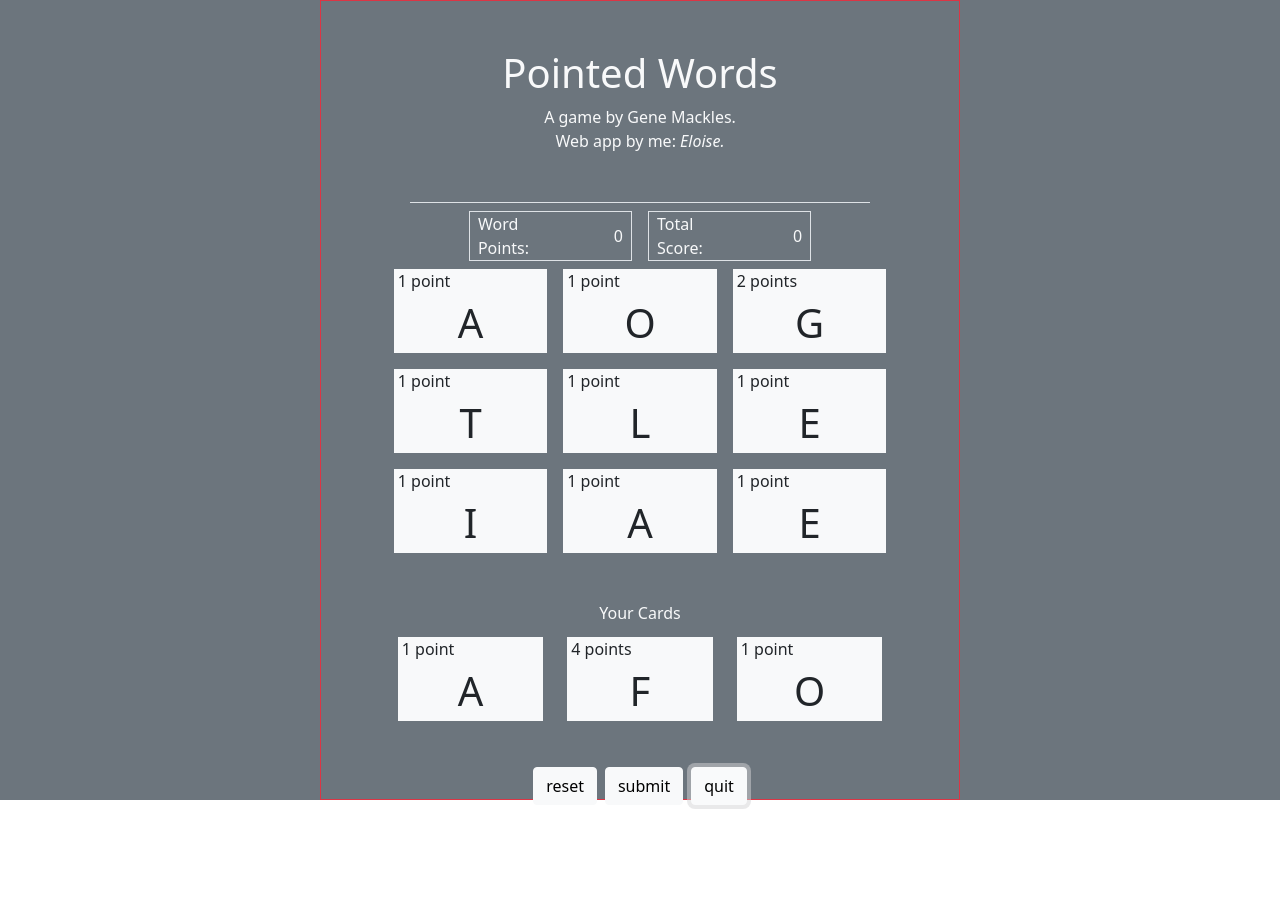
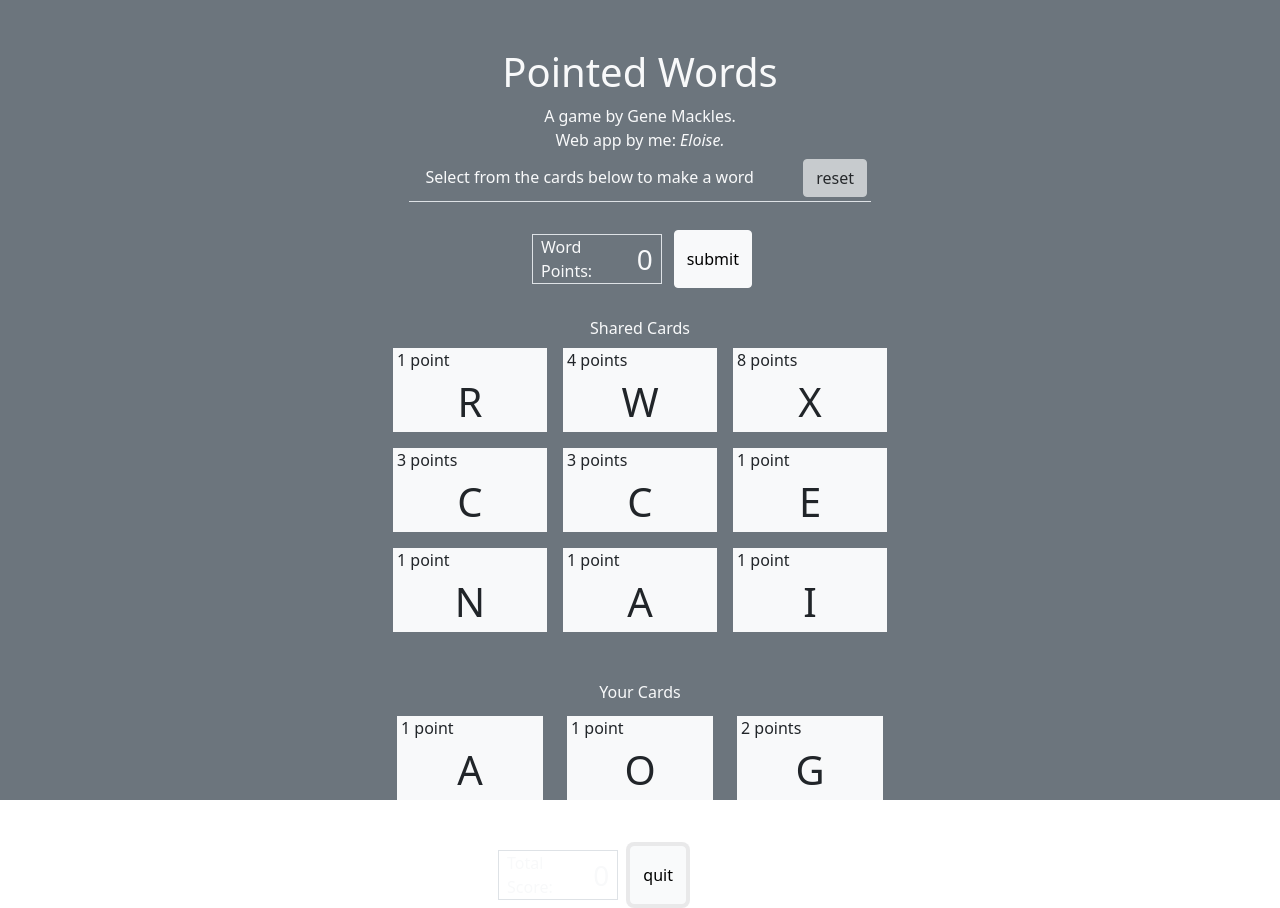
Before and after one commit to sashamaryl/Pointed-Words, a React (Create React App) app: page / in a window 1280 px wide. Both pictures are taken after a click on the button "start new game". Before the commit the page ends 809 px from the top, so only its background shows below. Built offline with nearby package versions, Linux system fonts and the light colour scheme.

Commit message:
very decent shape

```diff
--- a/src/App.tsx
+++ b/src/App.tsx
@@ -2,11 +2,12 @@ import React, { useCallback, useEffect, useState } from "react";
 import { Button } from "react-bootstrap";
 import Container from "react-bootstrap/esm/Container";
 import "./App.css";
+import { ResultText } from "./common";
 import "./custom.scss";
 import isValidWord from "./dictionary";
 import { WordDisplay } from "./DisplayLetter";
 import PointCard, { PointCardType } from "./PointCard";
-import { GameStateType } from "./types";
+import { GameStateType, isInSubmitState, wordWasAccepted, wordWasRejected } from "./types";
 import useCardDeck from "./usecarddeck";
 
 function App() {
@@ -44,11 +45,13 @@ function App() {
     useEffect(() => {
         if (usedCardIds.length <= 0) return;
 
-        const cards = idCardLookupMulti(usedCardIds);
+        if (gameState === "word-building") {
+            const cards = idCardLookupMulti(usedCardIds);
 
-        const points = cards.map((card) => card?.value ?? 0).reduce((a, b) => a + b);
+            const points = cards.map((card) => card?.value ?? 0).reduce((a, b) => a + b);
 
-        gameState === "word-building" && setPointTotal(points);
+            setPointTotal(points);
+        }
     }, [gameState, idCardLookupMulti, usedCardIds, usedCards]);
 
     useEffect(() => {
@@ -79,18 +82,20 @@ function App() {
     );
 
     const setUpNextHand = useCallback(() => {
+        if (gameState === "discarding") {
+            tradeCards.forEach(tradeInHandCard);
+            const cardsRemaining = redealCards(usedCards);
+            if (!cardsRemaining) {
+                setGameState("game-over");
+            }
+        }
+
         setGameState("resetting");
-        tradeCards.forEach(tradeInHandCard);
-        redealCards(usedCards);
-
         setUsedCards([]);
         setUsedCardIds([]);
         setTradeCards([]);
-        resetChecks();
         setGameState("word-building");
-    }, [redealCards, tradeCards, tradeInHandCard, usedCards]);
-
-    const resetChecks = () => {};
+    }, [gameState, redealCards, tradeCards, tradeInHandCard, usedCards]);
 
     const getWordFromCards = useCallback(() => {
         const letters: string[] = [];
@@ -154,58 +159,82 @@ function App() {
     return (
         <div className='App bg-secondary vh-100 vw-100'>
             {injectStyles()}
-            <Container className='h-100 col col-md-6 col-l-4 border border-danger'>
-                <div className='pt-5 text-light'>
+            <Container className='h-100 col col-md-6 col-l-4'>
+                <div id='header' className='pt-5 text-light'>
                     <h1 className=' text-light'>Pointed Words</h1>
                     <div className=' text-light'>A game by Gene Mackles.</div>
                     <div>
                         Web app by me: <em>Eloise.</em>
                     </div>
                 </div>
-                <div className='m-auto h-25'>
-                    <div className='d-flex h-25 flex-row align-items-end col-9 mx-auto border-bottom'>
+                <div id='gameboard' className='m-auto h-25'>
+                    <div
+                        id='word-tray'
+                        className='d-flex h-25 w-75 flex-row align-items-end mx-auto border-bottom'
+                    >
+                        {usedCards.length <= 0 && (
+                            <div className='text-light m-auto'>
+                                Select from the cards below to make a word
+                            </div>
+                        )}
                         <WordDisplay usedCards={usedCards} />
-                        <div
-                            onTransitionEnd={() =>
-                                gameState === "submit-accept" && setGameState("discarding")
+                        <ResultText
+                            show={isInSubmitState(gameState)}
+                            action={() => {
+                                gameState === "submit-accept" && setGameState("discarding");
+                                gameState === "submit-reject" && setGameState("confirm-reject");
+                            }}
+                            text={
+                                wordWasAccepted(gameState)
+                                    ? "is a word!"
+                                    : wordWasRejected(gameState)
+                                    ? "not a word"
+                                    : ""
                             }
-                            className={`my-transition-50 ${
-                                gameState === "submit-accept" || gameState === "discarding"
-                                    ? "opacity-100"
-                                    : "opacity-0"
-                            } fs-1 text-uppercase width-25 text-light text-align-right ms-auto`}
-                        >
-                            it's good!!
-                        </div>
-                        {gameState === "submit-reject" && (
-                            <div
-                                className={
-                                    " fs-1 text-uppercase width-25 text-light text-align-right ms-auto"
-                                }
+                        />
+                        {isGameActive && (
+                            <Button
+                                disabled={usedCards.length <= 0}
+                                type='submit'
+                                className='flex flex-grow-0 btn btn-light m-1 ms-auto'
+                                onClick={setUpNextHand}
                             >
-                                try again
-                            </div>
+                                reset
+                            </Button>
                         )}
                     </div>
                     {isGameActive && (
-                        <div className='d-flex col-7 m-auto'>
-                            <div className='col ms-auto me-0'>
-                                <div className='d-flex col flex-nowrap align-items-center border m-2 px-2'>
-                                    <div className='w-100 text-start text-light '>
-                                        Word Points:{" "}
+                        <div className='d-flex m-auto'>
+                            <div className='d-flex m-auto my-4'>
+                                <div className='d-flex flex-nowrap align-items-center border m-2 px-2'>
+                                    <div className='text-start text-light '>Word Points: </div>
+                                    <div className='w-100 text-end text-light fs-3'>
+                                        {pointTotal}
                                     </div>
-                                    <div className='w-100 text-end text-light'>{pointTotal}</div>
                                 </div>
-                            </div>
-                            <div className='col ms-auto me-0'>
-                                <div className='d-flex col flex-nowrap align-items-center border m-2 px-2 '>
-                                    <div className='w-100 text-start text-light'>Total Score: </div>
-                                    <div className='w-100 text-end text-light'>{score}</div>
-                                </div>
+                                <Button
+                                    className={`flex flex-grow-0 btn btn-light m-1`}
+                                    onClick={
+                                        gameState === "discarding"
+                                            ? setUpNextHand
+                                            : gameState === "confirm-reject"
+                                            ? () => setGameState("word-building")
+                                            : submit
+                                    }
+                                >
+                                    {`${
+                                        gameState === "discarding" || gameState === "confirm-reject"
+                                            ? "continue"
+                                            : "submit"
+                                    }`}
+                                </Button>
                             </div>
                         </div>
                     )}
-                    <div className='d-flex flex-column m-auto'>
+                    <div id='card-area' className='d-flex flex-column m-auto'>
+                        <div className='text-light mb-2'>
+                            {gridCards.length > 0 && "Shared Cards"}
+                        </div>
                         <div className='d-flex flex-wrap gap-3 justify-content-center'>
                             {gridCards.map((card: PointCardType, index: number) => {
                                 const { id } = card;
@@ -225,7 +254,11 @@ function App() {
                             <div className='text-light mb-2'>
                                 {handCards.length > 0 && "Your Cards"}
                             </div>
-                            <div className='d-flex  gap-3 justify-content-center'>
+                            <div className='text-light mb-2'>
+                                {gameState === "discarding" &&
+                                    "Pick any cards you would like to trade in"}
+                            </div>
+                            <div className='d-flex gap-3 justify-content-center'>
                                 {handCards.map((card: PointCardType, index: number) => {
                                     const { id } = card;
                                     return (
@@ -251,7 +284,7 @@ function App() {
                                                         !usedCardIds.includes(card.id)
                                                             ? "opacity-100"
                                                             : "opacity-0"
-                                                    } my-overlay w-md-75 shadow  text-white`}
+                                                    } my-overlay w-md-75 shadow text-white`}
                                                     onClick={() => {
                                                         tradeCards.includes(index)
                                                             ? setTradeCards((prevState) => {
@@ -276,32 +309,31 @@ function App() {
                         <div className='d-flex flex-nowrap m-auto'>
                             <div className='d-flex col'>
                                 {isGameActive && (
-                                    <>
-                                        {" "}
-                                        <Button
-                                            type='submit'
-                                            className='flex flex-grow-1 btn btn-light m-1'
-                                            onClick={setUpNextHand}
-                                        >
-                                            reset
-                                        </Button>
-                                        <Button
-                                            className={`flex flex-grow-1 btn btn-light m-1`}
-                                            onClick={
-                                                gameState === "discarding" ? setUpNextHand : submit
-                                            }
-                                        >
-                                            {`${
-                                                gameState === "discarding" ? "continue" : "submit"
-                                            }`}
-                                        </Button>
-                                    </>
+                                    <div className='col ms-auto me-0'>
+                                        <div className='d-flex col flex-nowrap align-items-center border m-2 px-2 '>
+                                            <div className='w-100 text-start text-light'>
+                                                Total Score:{" "}
+                                            </div>
+                                            <div className='w-100 text-end text-light fs-3'>
+                                                {score}
+                                            </div>
+                                        </div>
+                                    </div>
                                 )}
                                 <Button
-                                    className='flex flex-grow-1 btn btn-light m-1'
+                                    className='flex flex-grow-0 btn btn-light m-1'
                                     onClick={isGameActive ? endGame : startNewGame}
                                 >
                                     {isGameActive ? "quit" : "start new game"}
+                                </Button>
+                                <Button
+                                    disabled={gameState !== "discarding"}
+                                    className={`flex flex-grow-0 btn btn-primary m-1 my-transition-50 opacity-0 ${
+                                        gameState === "discarding" && "opacity-100"
+                                    }`}
+                                    onClick={setUpNextHand}
+                                >
+                                    continue
                                 </Button>
                             </div>
                         </div>
--- a/src/PointCard.tsx
+++ b/src/PointCard.tsx
@@ -1,7 +1,4 @@
-import { relative } from "path";
 import React, { useCallback, useEffect, useState } from "react";
-import { Fade } from "react-bootstrap";
-import { Transition } from "react-transition-group";
 
 export type PointCardType = {
     id: number;
@@ -46,7 +43,8 @@ export default function PointCard({
 
     useEffect(() => {
         cardState === "entering" && setCardState("unselected");
-    }, [cardState]);
+        !used && setCardState("unselected")
+    }, [cardState, used]);
 
     const cardStyle = {
         transition: "linear 500ms",
--- /dev/null
+++ b/src/common.tsx
@@ -0,0 +1,18 @@
+export type ResultTextProps = {
+    show: boolean;
+    action: () => void;
+    text: string;
+};
+
+export const ResultText = ({ show, action, text }: ResultTextProps) => {
+    return (
+        <div
+            onTransitionEnd={action}
+            className={`my-transition-50 opacity-0 ${
+                show && "opacity-100"
+            } fs-3 text-uppercase text-nowrap text-light text-center ms-auto`}
+        >
+            {text}
+        </div>
+    );
+};
--- a/src/types.ts
+++ b/src/types.ts
@@ -5,6 +5,26 @@ export type GameStateType =
     | "submit-accept"
     | "submit-reject"
     | "discarding"
+    | "confirm-reject"
     | "resetting"
     | "final-round"
     | "game-over";
+
+export const isInSubmitState = (gameState: GameStateType) => {
+    return (
+        gameState === "submit-accept" ||
+        gameState === "discarding" ||
+        gameState === "submit-reject" ||
+        gameState === "confirm-reject"
+    );
+};
+
+
+export const wordWasAccepted = (gameState: GameStateType) => {
+    return  gameState === "submit-accept" || gameState === "discarding"
+}
+
+
+export const wordWasRejected = (gameState: GameStateType) => {
+    return gameState === "submit-reject" || gameState === "confirm-reject"
+}
--- a/src/usecarddeck.ts
+++ b/src/usecarddeck.ts
@@ -109,6 +109,10 @@ export default function useCardDeck() {
 
     const redealCards = useCallback(
         (usedCards: PointCardType[]) => {
+            if (cardDeck.length <= 0) {
+                return false
+            }
+
             const usedIds = usedCards.map((card) => card.id);
 
             const newGrid = gridCards.map((c) => {
@@ -135,6 +139,9 @@ export default function useCardDeck() {
             const spots = 9 - gridCards.length;
             const replacementCards = cardDeck.splice(0, spots);
             replacementCards && setGridCards((prevState) => [...prevState, ...replacementCards]);
+
+
+            return true
         },
         [cardDeck, drawOne, gridCards, handCards]
     );
```
